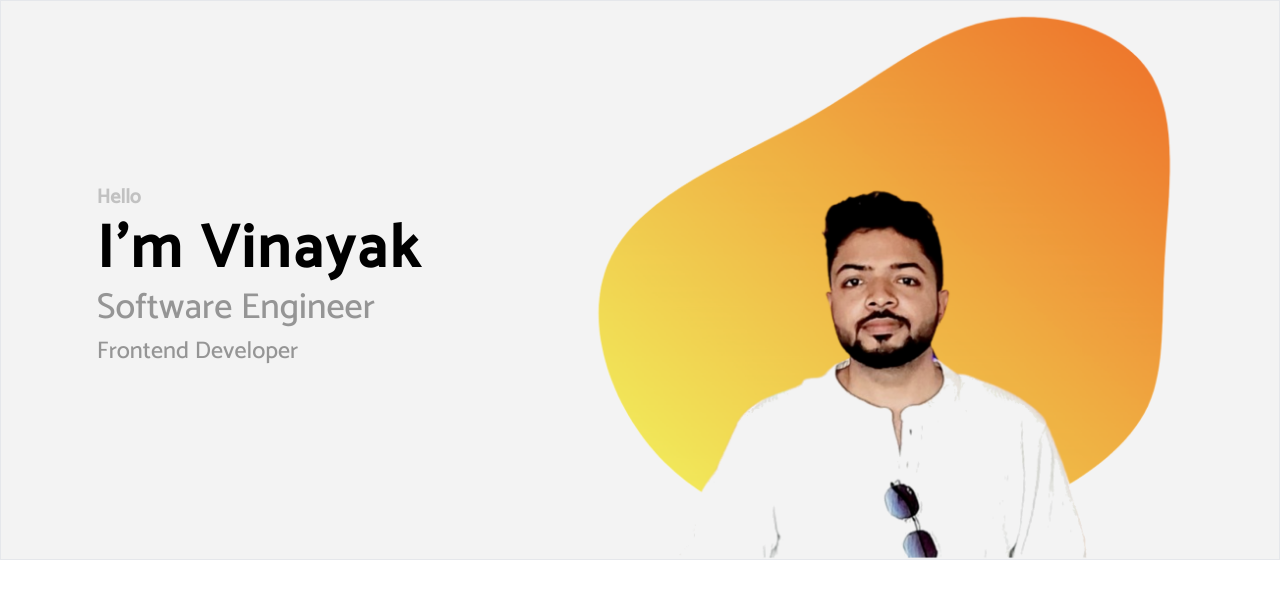
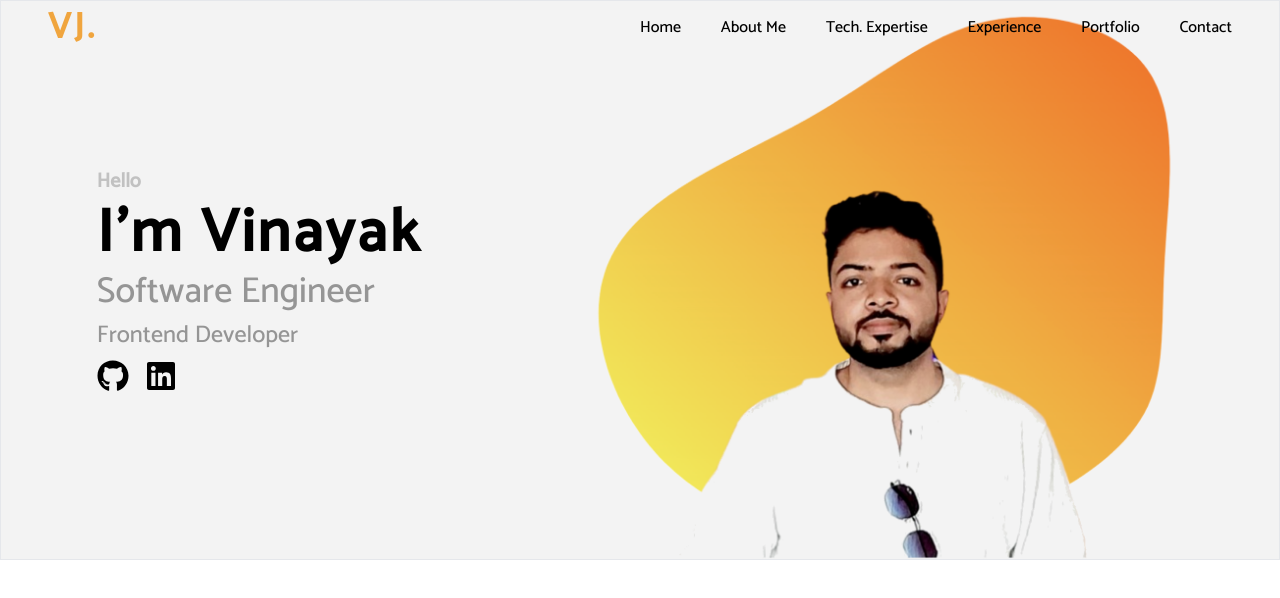
Before and after one commit to vjcodes/my-portfolio, a React (Vite) app: page / in a window 1280 px wide. Shown: the top 598 px of the page. Built offline with nearby package versions, Linux system fonts and the light colour scheme.

Commit message:
- Created navbar - created navigate to socials in banner

```diff
--- a/package.json
+++ b/package.json
@@ -10,8 +10,10 @@
     "preview": "vite preview"
   },
   "dependencies": {
+    "framer-motion": "^10.18.0",
     "react": "^18.2.0",
-    "react-dom": "^18.2.0"
+    "react-dom": "^18.2.0",
+    "react-icons": "^5.0.1"
   },
   "devDependencies": {
     "@types/react": "^18.2.43",
--- a/src/App.jsx
+++ b/src/App.jsx
@@ -1,8 +1,23 @@
+import { useEffect, useState } from "react";
+import Navbar from "./components/Navbar";
 import Home from "./pages/Home";
 
 function App() {
+  const [isTopOfPage, setIsTopOfPage] = useState(true);
+
+  useEffect(() => {
+    const handleScroll = () => {
+      if (window.scrollY === 0) {
+        setIsTopOfPage(true);
+      }
+      if (window.scrollY !== 0) setIsTopOfPage(false);
+    };
+    window.addEventListener("scroll", handleScroll);
+    return () => window.removeEventListener("scroll", handleScroll);
+  });
   return (
     <div className="app h-[100vh] w-[100vw]">
+      <Navbar isTopOfPage={isTopOfPage} />
       <Home />
     </div>
   );
--- a/src/components/Banner.jsx
+++ b/src/components/Banner.jsx
@@ -1,16 +1,46 @@
 /* eslint-disable react/no-unescaped-entities */
 import blob from "./../assets/bgBlob.png";
+import { motion } from "framer-motion";
+import { FaGithub } from "react-icons/fa";
+import { FaLinkedin } from "react-icons/fa";
+import { GITHUB_URL, LINKEDIN_URL } from "../utils/constants";
+import { handleNavigateToNewTab } from "../utils/utilFunctions";
+
+const socialAccountsClassName =
+  "h-8 w-8 cursor-pointer transition duration-500 hover:opacity-50";
 
 const Banner = () => {
   return (
     <div className="flex h-[70%] w-full border  box-border bg-[#F3F3F3]">
       {/* Name Section */}
-      <div className="h-full flex flex-col justify-center mx-auto w-[30%]">
+      <motion.div
+        initial="hidden"
+        whileInView="visible"
+        viewport={{ once: true, amount: 0.5 }}
+        transition={{ duration: 1.5 }}
+        variants={{
+          hidden: { opacity: 0, x: -50 },
+          visible: { opacity: 1, x: 0 },
+        }}
+        className="h-full flex flex-col justify-center mx-auto w-[30%]"
+      >
         <h3 className="font-bold text-xl text-gray-20 mb-2">Hello</h3>
         <h1 className="font-bold text-6xl mb-2 tracking-wider">I'm Vinayak</h1>
         <h2 className="text-gray-50 text-4xl mb-2">Software Engineer</h2>
         <h2 className="text-gray-50 text-2xl mb-2">Frontend Developer</h2>
-      </div>
+
+        {/* SOCIALS SECTION */}
+        <div className="flex gap-4">
+          <FaGithub
+            className={socialAccountsClassName}
+            onClick={() => handleNavigateToNewTab(GITHUB_URL)}
+          />
+          <FaLinkedin
+            className={socialAccountsClassName}
+            onClick={() => handleNavigateToNewTab(LINKEDIN_URL)}
+          />
+        </div>
+      </motion.div>
       {/* MY IMAGE SECTION */}
       <div className="h-full w-[55%]">
         <img src={blob} alt="blob" className="h-[100%]" />
--- /dev/null
+++ b/src/components/Navbar.jsx
@@ -0,0 +1,34 @@
+/* eslint-disable react/prop-types */
+
+import { navMenus } from "../utils/constants";
+
+const Navbar = (props) => {
+  const flexBetween = "flex items-center justify-between";
+  const navbarBackground = props?.isTopOfPage
+    ? "bg-transparent"
+    : "bg-orange-100 drop-shadow opacity-90";
+  return (
+    <div
+      className={`w-full h-[7%] ${navbarBackground} fixed top-0 z-30 ${flexBetween} p-2`}
+    >
+      <div className="cursor-pointer pl-10">
+        <h1 className="tracking-widest font-extrabold  text-[#F0A53E] text-4xl">
+          VJ.
+        </h1>
+      </div>
+
+      <div className={`${flexBetween} flex-wrap pr-10 w-[50%]`}>
+        {navMenus.map((nav) => (
+          <div
+            key={nav.id}
+            className="cursor-pointer transition duration-500 hover:text-2xl hover:text-[#800020]"
+          >
+            {nav.title}
+          </div>
+        ))}
+      </div>
+    </div>
+  );
+};
+
+export default Navbar;
--- /dev/null
+++ b/src/utils/constants.js
@@ -0,0 +1,12 @@
+export const GITHUB_URL = "https://github.com/vjcodes";
+export const LINKEDIN_URL =
+  "https://www.linkedin.com/in/vinayak-jaiswal-7b92ab189/";
+
+export const navMenus = [
+  { id: 1, title: "Home" },
+  { id: 2, title: "About Me" },
+  { id: 3, title: "Tech. Expertise" },
+  { id: 4, title: "Experience" },
+  { id: 5, title: "Portfolio" },
+  { id: 6, title: "Contact" },
+];
--- /dev/null
+++ b/src/utils/utilFunctions.js
@@ -0,0 +1,3 @@
+export const handleNavigateToNewTab = (url) => {
+  window.open(url, "_blank", "noopener,noreferrer");
+};
```
Also changed, not shown: 1 other file (tests, documents, lock files or other folders).
